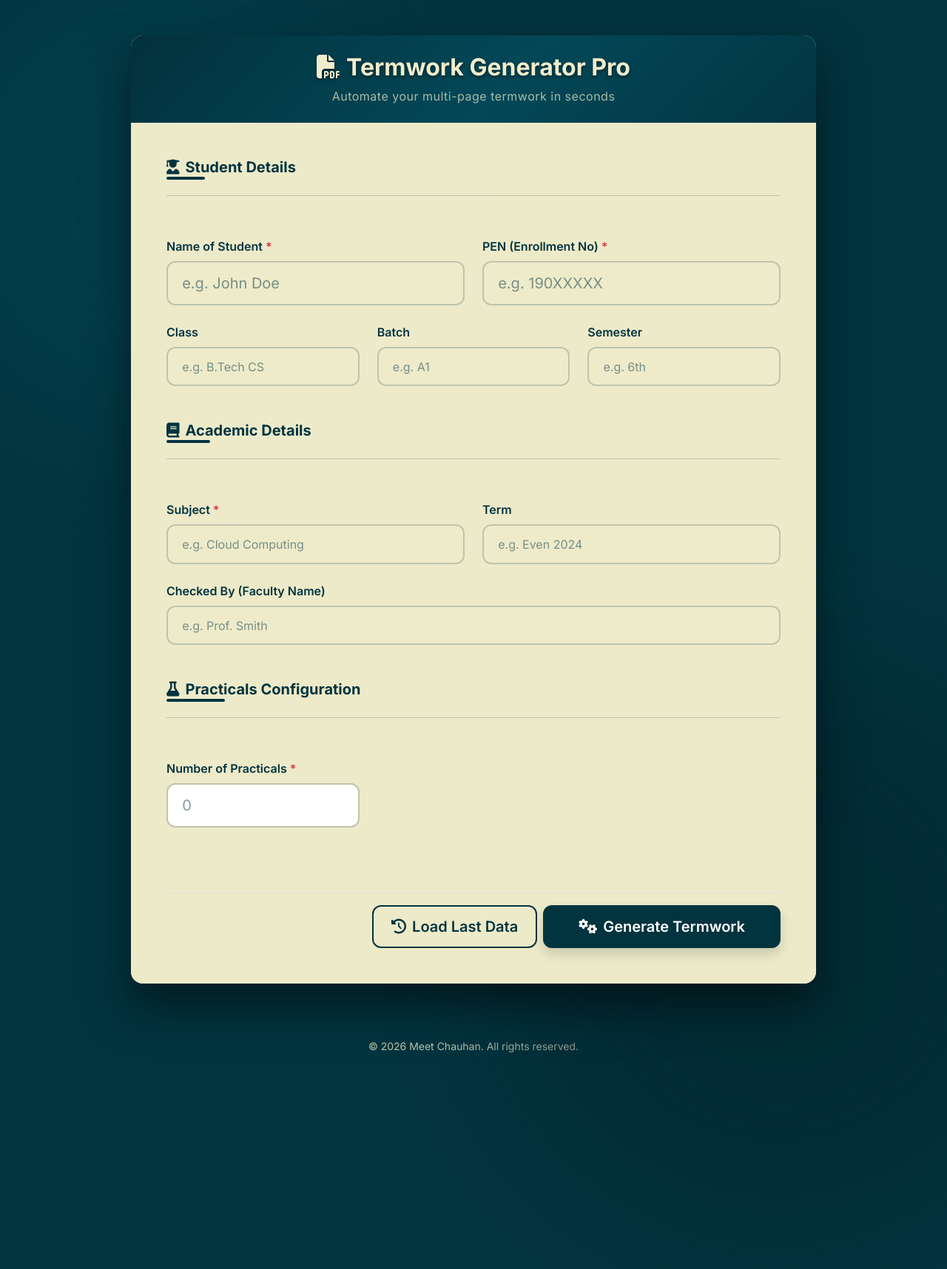
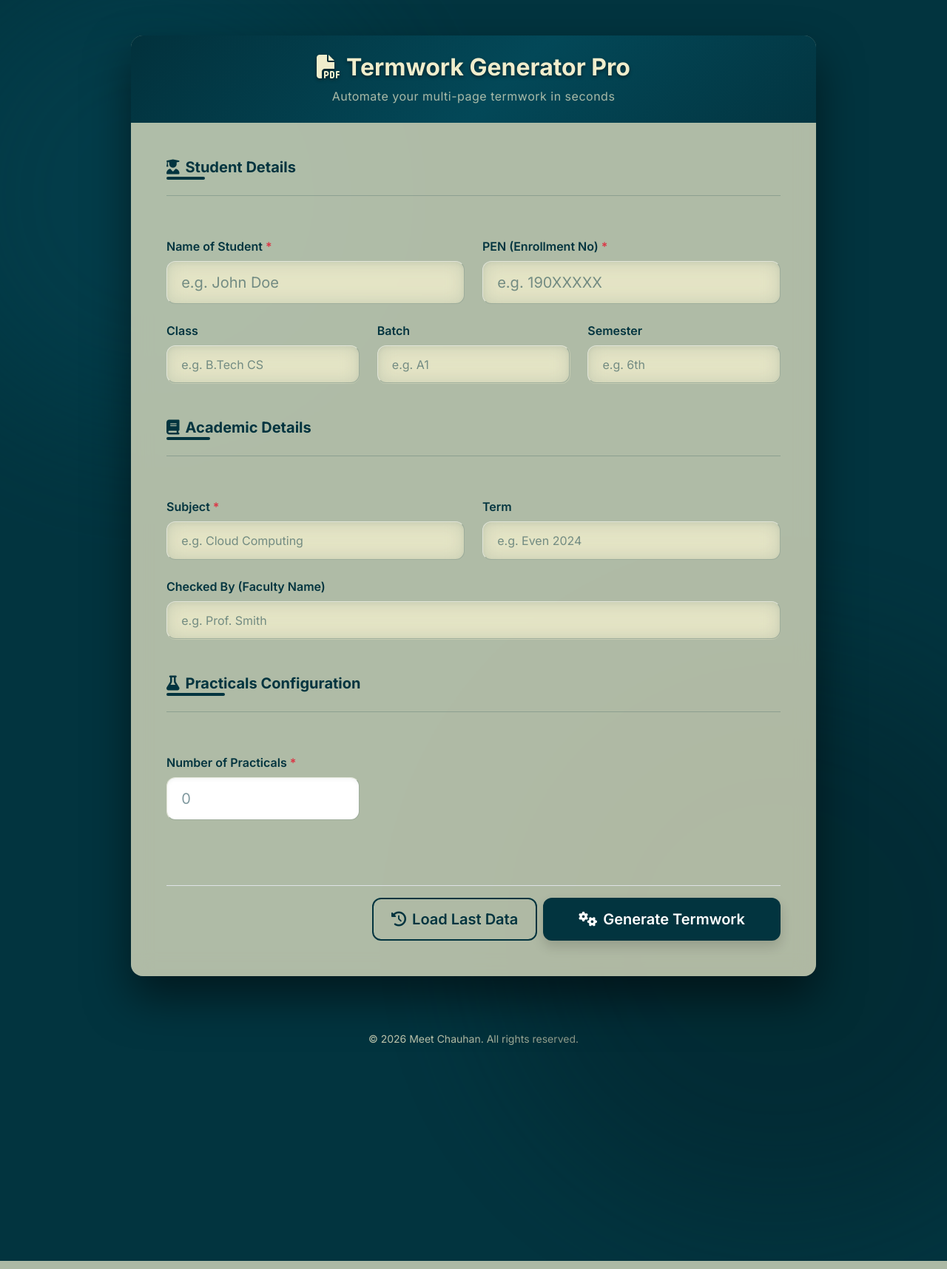
Before and after one commit to meetchauhan17/termwork-website, a Flask app: page / in a window 1280 px wide; the page is wider, and only the part inside the window is pictured. Shown: that part at 74% size. Run offline with Flask 3, Linux system fonts and the light colour scheme; some libraries are stand-ins or nearby versions.

Commit message:
Added multi-layered glassmorphism to inputs

```diff
--- a/static/style.css
+++ b/static/style.css
@@ -49,10 +49,10 @@ body {
 
 /* Main Card - Cream Glassmorphism */
 .card {
-    background: rgba(240, 237, 204, 0.95); /* #F0EDCC with high opacity */
-    backdrop-filter: blur(20px);
-    -webkit-backdrop-filter: blur(20px);
-    border: 1px solid rgba(240, 237, 204, 0.5);
+    background: rgba(240, 237, 204, 0.55); /* More transparent for glass effect */
+    backdrop-filter: blur(15px);
+    -webkit-backdrop-filter: blur(15px);
+    border: 1px solid rgba(255, 255, 255, 0.3);
     border-radius: 1.5rem;
     overflow: hidden;
     animation: fadeInUp 0.8s cubic-bezier(0.2, 0.8, 0.2, 1);
@@ -63,7 +63,7 @@ body {
 }
 
 .glassmorphism-inner {
-    background: rgba(240, 237, 204, 0.8);
+    background: rgba(240, 237, 204, 0.4);
 }
 
 .bg-gradient-primary {
@@ -98,20 +98,25 @@ body {
     transform: scale(1.2) rotate(-10deg);
 }
 
-/* Form Controls - tinted cream glass */
+/* Form Controls - True Glassmorphism effect */
 .form-control {
     border-radius: 0.75rem;
     padding: 0.8rem 1.2rem;
-    border: 2px solid rgba(2, 52, 63, 0.2);
+    border: 1px solid rgba(255, 255, 255, 0.5);
+    border-bottom: 1px solid rgba(2, 52, 63, 0.2);
+    border-right: 1px solid rgba(2, 52, 63, 0.2);
     transition: all 0.3s cubic-bezier(0.25, 0.8, 0.25, 1);
-    background-color: rgba(240, 237, 204, 0.4);
+    background-color: rgba(240, 237, 204, 0.3);
+    backdrop-filter: blur(12px);
+    -webkit-backdrop-filter: blur(12px);
     color: #02343F;
+    box-shadow: inset 0 2px 5px rgba(2, 52, 63, 0.05);
 }
 
 .form-control:focus {
     border-color: #02343F;
-    background-color: #F0EDCC;
-    box-shadow: 0 0 0 5px rgba(2, 52, 63, 0.15);
+    background-color: rgba(240, 237, 204, 0.5);
+    box-shadow: 0 0 0 4px rgba(2, 52, 63, 0.15), inset 0 2px 5px rgba(2, 52, 63, 0.05);
     transform: translateY(-2px);
 }
 
```
